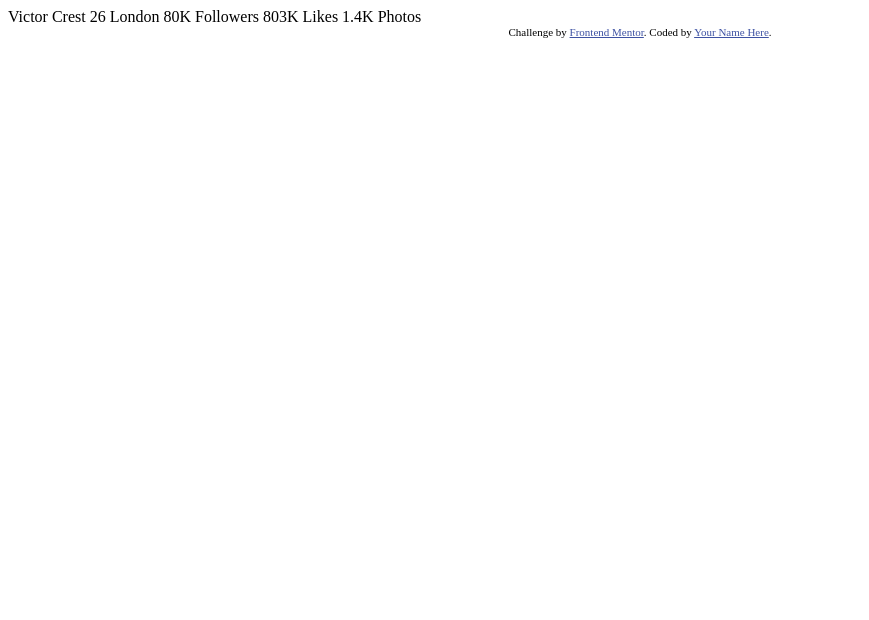
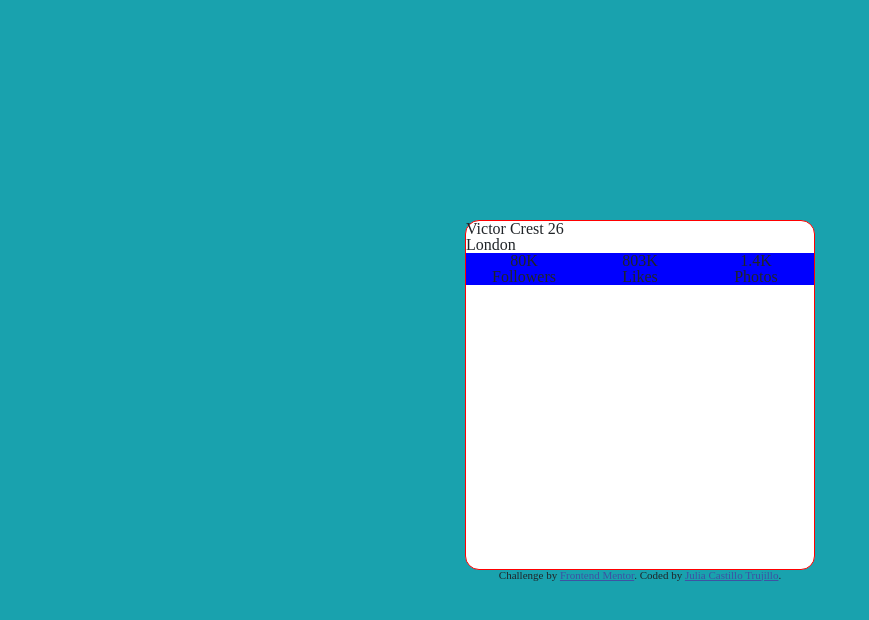
Before and after one commit to JuliaCastillo/FM-profile-card, a plain HTML site: page index.html in a window 1280 px wide. Shown: the whole page, without its empty margins (0-869 px from the left). Drawn offline with nearby package versions, Linux system fonts and the light colour scheme.

Commit message:
card created and elements added

```diff
--- a/index.html
+++ b/index.html
@@ -1,35 +1,63 @@
 <!DOCTYPE html>
 <html lang="en">
+
 <head>
   <meta charset="UTF-8">
-  <meta name="viewport" content="width=device-width, initial-scale=1.0"> <!-- displays site properly based on user's device -->
+  <meta name="viewport" content="width=device-width, initial-scale=1.0">
+  <!-- displays site properly based on user's device -->
 
   <link rel="icon" type="image/png" sizes="32x32" href="./images/favicon-32x32.png">
+  <link href="https://cdn.jsdelivr.net/npm/bootstrap@5.0.2/dist/css/bootstrap.min.css" rel="stylesheet"
+    integrity="sha384-EVSTQN3/azprG1Anm3QDgpJLIm9Nao0Yz1ztcQTwFspd3yD65VohhpuuCOmLASjC" crossorigin="anonymous">
+  <link rel="stylesheet" href="styles.css">
+
+
 
   <title>Frontend Mentor | Profile card component</title>
+</head>
 
-  <!-- Feel free to remove these styles or customise in your own stylesheet 👍 -->
-  <style>
-    .attribution { font-size: 11px; text-align: center; }
-    .attribution a { color: hsl(228, 45%, 44%); }
-  </style>
-</head>
 <body>
-  Victor Crest
-  26
-  London
+  <div class="card d-flex flex-column">
+    <div class="name">
+      <p class="main" id="name">Victor Crest <span id="age">26</span></p>
+      <p class="sub" id="city">London</p>
+    </div>
 
-  80K
-  Followers
+    <div class="numbers container">
+      <div class="row">
+        <div class="col-4 d-flex flex-column align-items-center">
+          <p class="main">80K</p>
+          <p class="sub">Followers</p>
+        </div>
+        <div class="col-4 d-flex flex-column align-items-center">
+          <p class="main">803K</p>
+          <p class="sub">Likes</p>
+        </div>
+        <div class="col-4 d-flex flex-column align-items-center">
+          <p class="main">1.4K</p>
+          <p class="sub">Photos</p>
+        </div>
+      </div>
+    </div>
 
-  803K
-  Likes
 
-  1.4K
-  Photos
+
+
+
+
+
+
+
+
+  </div>
   <div class="attribution">
     Challenge by <a href="https://www.frontendmentor.io?ref=challenge" target="_blank">Frontend Mentor</a>.
-    Coded by <a href="#">Your Name Here</a>.
+    Coded by <a href="#">Julia Castillo Trujillo</a>.
   </div>
+
+  <script src="https://cdn.jsdelivr.net/npm/bootstrap@5.0.2/dist/js/bootstrap.bundle.min.js"
+    integrity="sha384-MrcW6ZMFYlzcLA8Nl+NtUVF0sA7MsXsP1UyJoMp4YLEuNSfAP+JcXn/tWtIaxVXM"
+    crossorigin="anonymous"></script>
 </body>
+
 </html>
--- /dev/null
+++ b/styles.css
@@ -0,0 +1,85 @@
+/* http://meyerweb.com/eric/tools/css/reset/
+   v2.0 | 20110126
+   License: none (public domain)
+*/
+
+html, body, div, span, applet, object, iframe,
+h1, h2, h3, h4, h5, h6, p, blockquote, pre,
+a, abbr, acronym, address, big, cite, code,
+del, dfn, em, img, ins, kbd, q, s, samp,
+small, strike, strong, sub, sup, tt, var,
+b, u, i, center,
+dl, dt, dd, ol, ul, li,
+fieldset, form, label, legend,
+table, caption, tbody, tfoot, thead, tr, th, td,
+article, aside, canvas, details, embed,
+figure, figcaption, footer, header, hgroup,
+menu, nav, output, ruby, section, summary,
+time, mark, audio, video {
+	margin: 0;
+	padding: 0;
+	border: 0;
+	font-size: 100%;
+	font: inherit;
+	vertical-align: baseline;
+}
+/* HTML5 display-role reset for older browsers */
+article, aside, details, figcaption, figure,
+footer, header, hgroup, menu, nav, section {
+	display: block;
+}
+body {
+	line-height: 1;
+}
+ol, ul {
+	list-style: none;
+}
+blockquote, q {
+	quotes: none;
+}
+blockquote:before, blockquote:after,
+q:before, q:after {
+	content: '';
+	content: none;
+}
+table {
+	border-collapse: collapse;
+	border-spacing: 0;
+}
+
+
+html, body {
+  height: 100%;
+}
+
+body {
+  margin: 0;
+  display: flex;
+  flex-direction: column;
+  justify-content: center;
+  align-items: center;
+  background-color: hsl(185, 75%, 39%);
+}
+
+.card {
+  border: 1px red solid;
+  border-radius: 4%;
+  height: 350px;
+  width: 350px;
+
+}
+
+.numbers {
+  background-color: blue;
+}
+
+
+.attribution {
+  font-size: 11px;
+  /* text-align: center; */
+
+}
+
+.attribution a {
+  color: hsl(228, 45%, 44%);
+}
```
